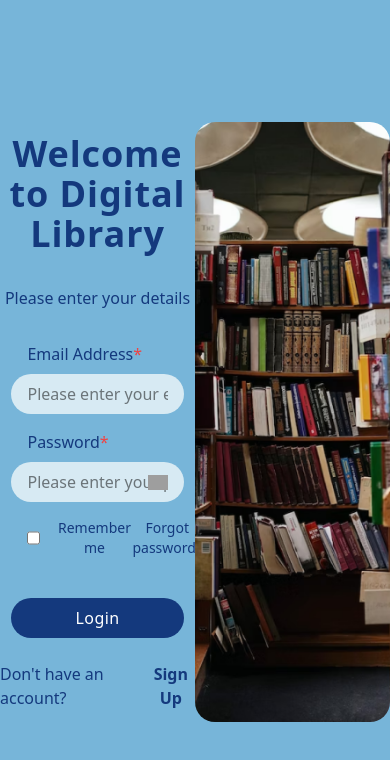
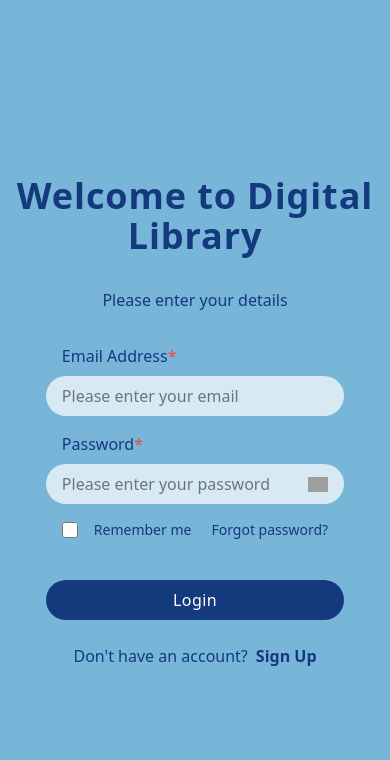
Before and after one commit to incubation-center/B8-FullStack--Website--Group7, a Next.js app: page /auth in a window 390 px wide. Shown: the top 760 px of the page. Built offline with nearby package versions, Linux system fonts and the light colour scheme; grey boxes are pictures that could not be loaded.

Commit message:
feat: responsive ui

```diff
--- a/pages/auth.tsx
+++ b/pages/auth.tsx
@@ -11,13 +11,15 @@ export default function UserAuthentication({}) {
     <div
       className='
         h-full w-full bg-secondary
-        grid grid-cols-2
-
+        grid grid-cols-1 md:grid-cols-2
+        p-4 md:p-14
+        md:space-x-4
       '
     >
       <div
         className='
           flex flex-col justify-center items-center
+
         '
       >
         {formState === 'login' && <UserLoginForm />}
@@ -25,7 +27,7 @@ export default function UserAuthentication({}) {
 
         <div className='mt-6'>
           {(formState === 'login' && (
-            <div className='flex flex-row items-center'>
+            <div className='flex flex-row'>
               <p className='text-primary'>Don{"'"}t have an account?</p>
               <button
                 className='
@@ -39,7 +41,7 @@ export default function UserAuthentication({}) {
               </button>
             </div>
           )) || (
-            <div className='flex flex-row items-center'>
+            <div className='flex flex-row'>
               <p className='text-primary'>Already have an account?</p>
               <button
                 className='
@@ -57,8 +59,14 @@ export default function UserAuthentication({}) {
       </div>
 
       {/* bookshelf image */}
-      <div className='flex justify-center items-center'>
-        <div className='relative w-[500px] h-[600px] overflow-clip rounded-[20px]'>
+      <div className='hidden md:flex justify-center items-center'>
+        <div
+          className='relative
+          w-[350px] h-[450px]
+          lg:w-[500px] lg:h-[600px]
+          overflow-clip rounded-[20px]
+         '
+        >
           <Image
             src='/asset/library.png'
             alt='bookshelf'
```
